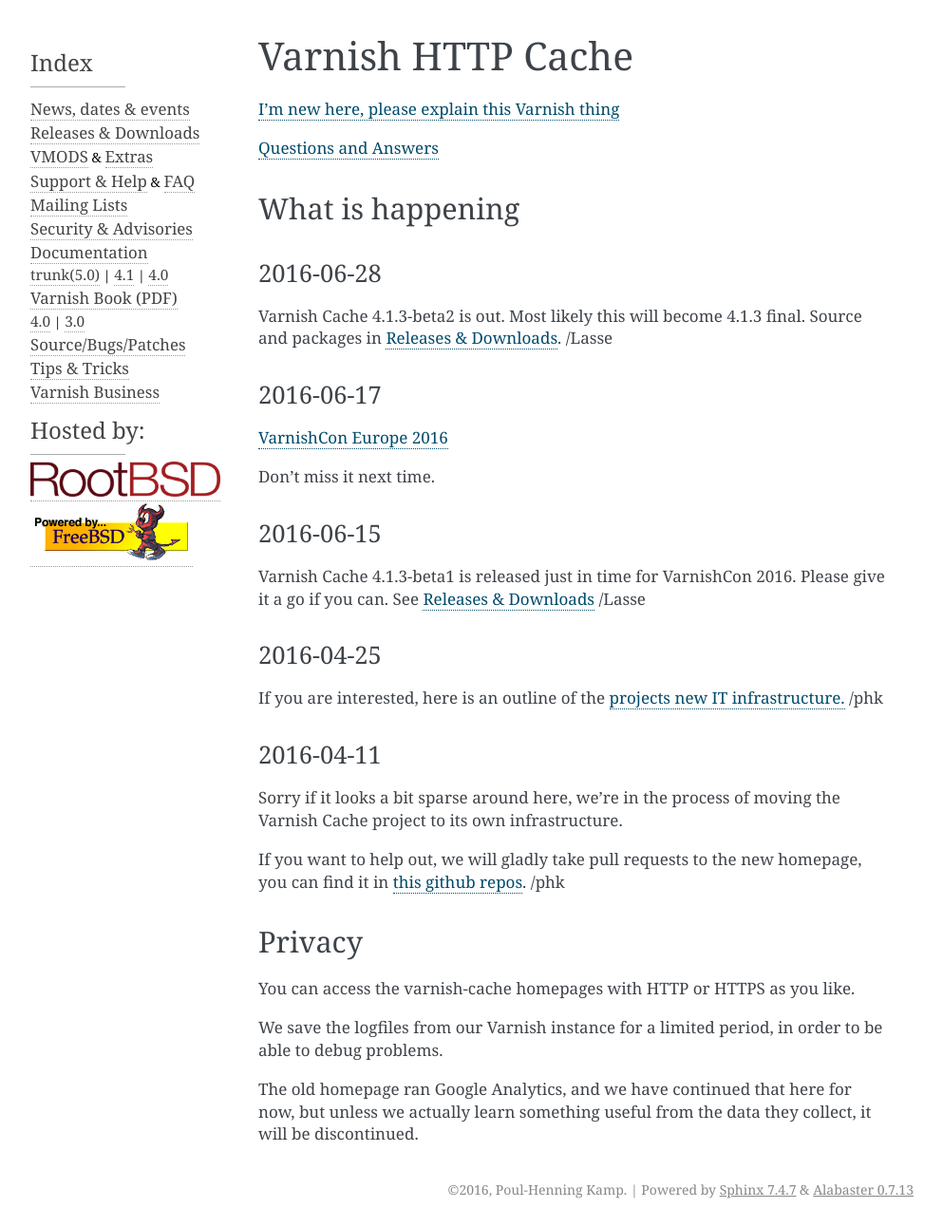
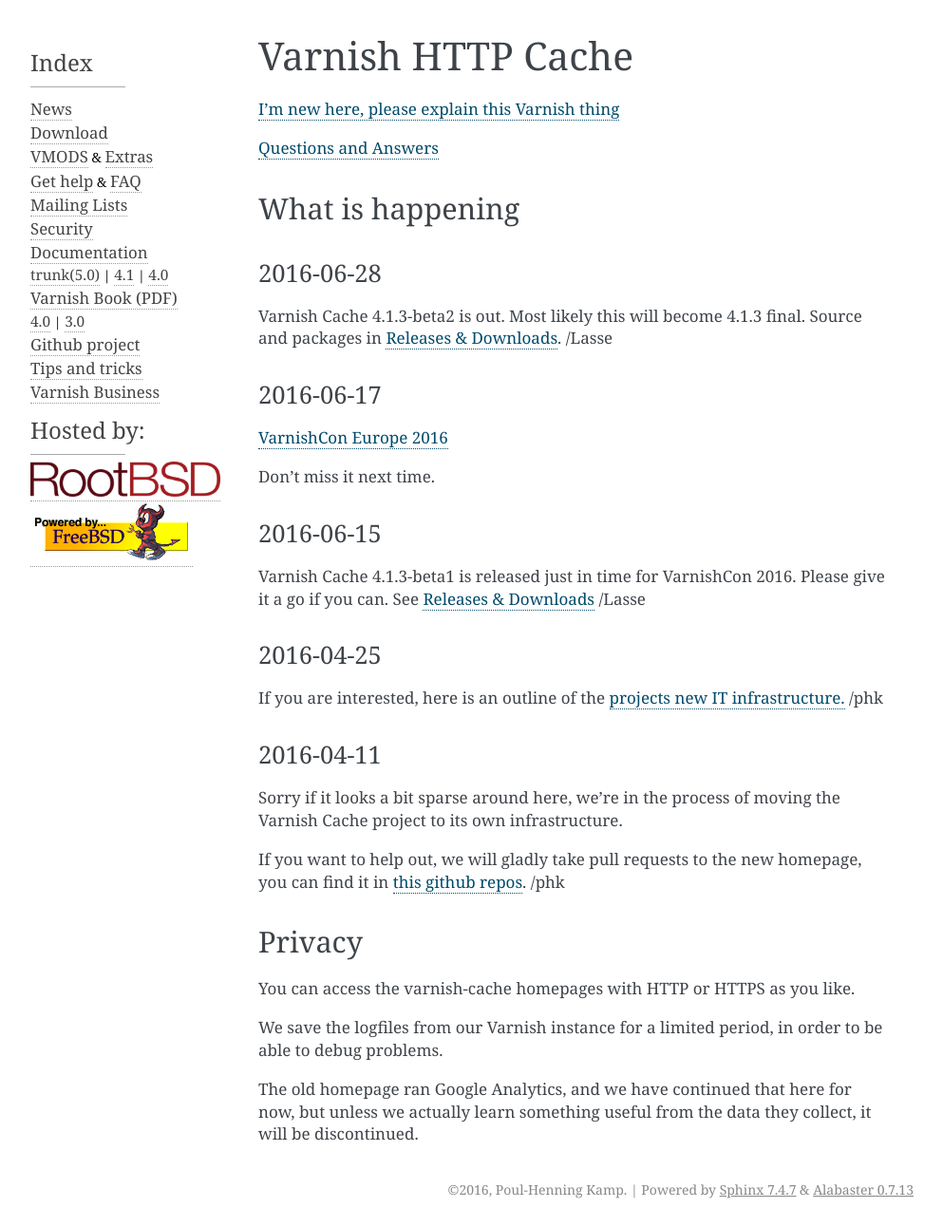
Before and after one commit to varnishcache/homepage, a Sphinx documentation site: the page built from R1/source/index.rst, in a window 1280 px wide. Shown: the whole page at 95% size, without its empty margins (148-1141 px from the left). Built offline with Sphinx 7.4.7, drawn with Linux system fonts in a browser that asks for light colours; pages that are not in the unit, such as notebooks, are missing from menus; comment, search, counter and statistics services are not loaded.

Commit message:
Simplify the sidebar menu a bit.

```diff
--- a/R1/source/_templates/phkbar.html
+++ b/R1/source/_templates/phkbar.html
@@ -2,24 +2,24 @@
 <hr />
 <ul>
     <li class="toctree-l1">
-	<a href="/news/index.html">News, dates & events</a>
+	<a href="/news/index.html">News</a>
     </li>
     <li class="toctree-l1">
-	<a href="/releases/index.html">Releases & Downloads</a>
+	<a href="/releases/index.html">Download</a>
     </li>
     <li class="toctree-l1">
 	<a href="/vmods/index.html">VMODS</a> &amp;
 	<a href="/extras/index.html">Extras</a>
     </li>
     <li class="toctree-l1">
-	<a href="/support/index.html">Support & Help</a> &amp;
+	<a href="/support/index.html">Get help</a> &amp;
 	<a href="/faq/index.html">FAQ</a>
     </li>
     <li class="toctree-l1">
 	<a href="https://www.varnish-cache.org/lists/mailman/listinfo">Mailing Lists</a>
     </li>
     <li class="toctree-l1">
-	<a href="/security/index.html">Security & Advisories</a>
+	<a href="/security/index.html">Security</a>
     </li>
     <li class="toctree-l1"><a href="/docs/index.html">Documentation</a></li>
     <li class="toctree-l2">
@@ -33,10 +33,10 @@
         | <a href="http://book.varnish-software.com/3.0/">3.0</a>
     </li>
     <li class="toctree-l1">
-	<a href="https://github.com/varnishcache/varnish-cache">Source/Bugs/Patches</a>
+	<a href="https://github.com/varnishcache/varnish-cache">Github project</a>
     </li>
     <li class="toctree-l1">
-	<a href="/tips/index.html">Tips & Tricks</a>
+	<a href="/tips/index.html">Tips and tricks</a>
     </li>
     <li class="toctree-l1">
 	<a href="/business/index.html">Varnish Business</a>
```
